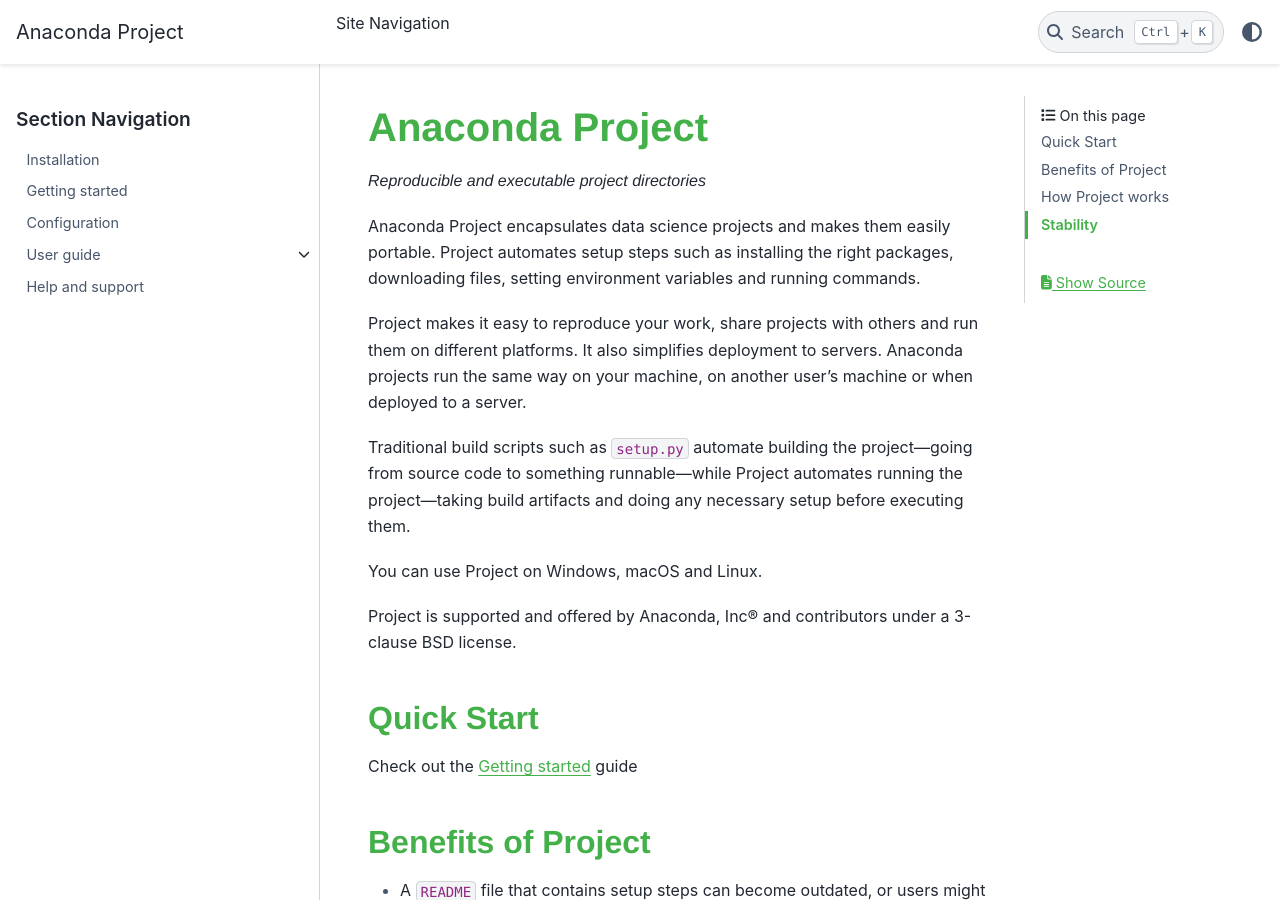
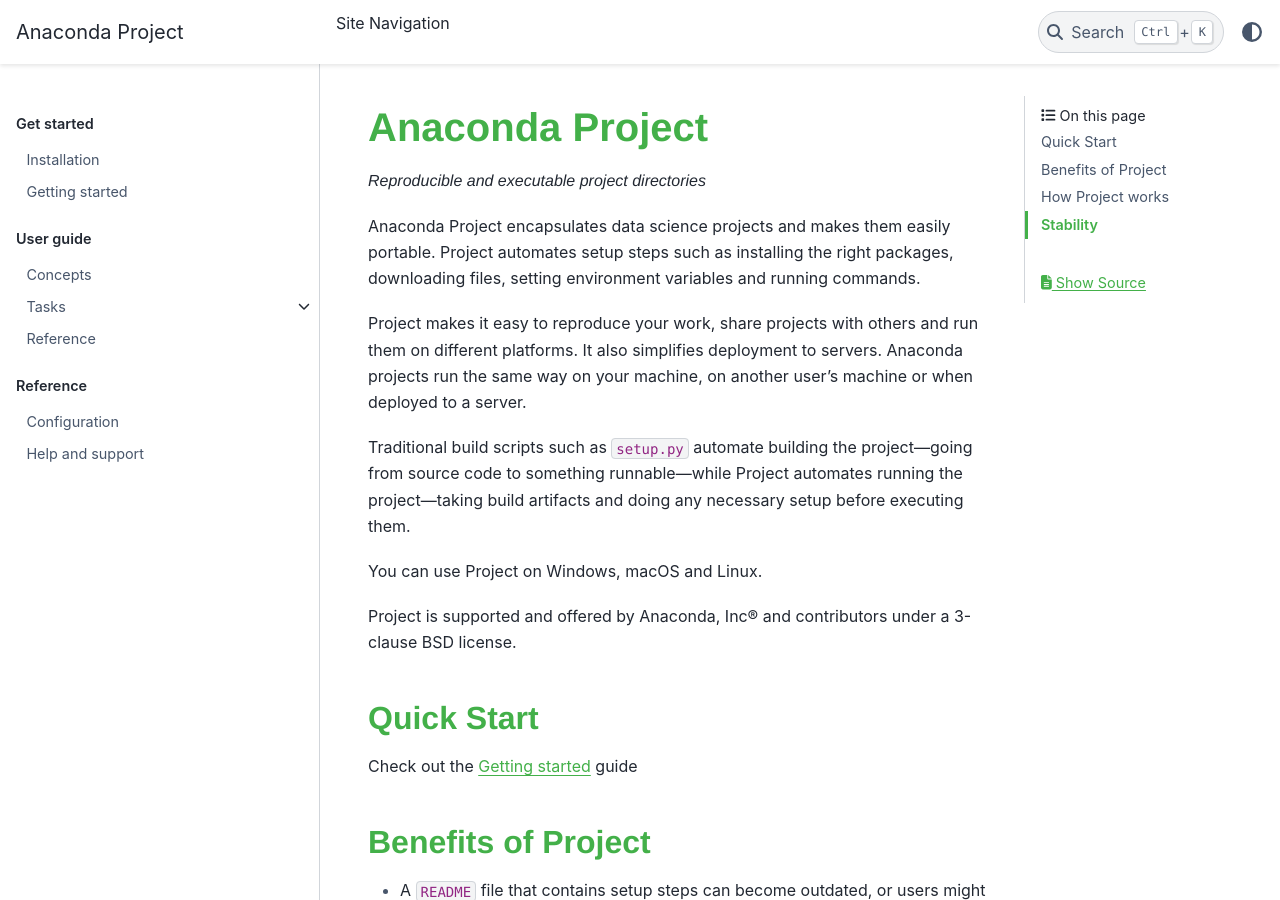
Before and after one commit to anaconda/anaconda-project, a Sphinx documentation site: the page built from docs/source/index.rst, in a window 1280 px wide and 900 px high. Built offline with Sphinx 7.4.7 and the PyData theme 0.15.4, drawn with Linux system fonts in a browser that asks for light colours.

Commit message:
Updated left side TOC styling

```diff
--- a/docs/source/_templates/sidebar-nav-bs-override.html
+++ b/docs/source/_templates/sidebar-nav-bs-override.html
@@ -9,7 +9,6 @@
 
 <nav class="bd-links" id="bd-docs-nav" aria-label="{{ _('Section navigation') }}">
   <p class="bd-links__title" role="heading" aria-level="1">
-    {{ _("Section Navigation") }}
   </p>
   <div class="bd-toc-item navbar-nav">
     {{ sidebar_nav_html }}
--- a/docs/source/index.rst
+++ b/docs/source/index.rst
@@ -94,11 +94,27 @@
 .. toctree::
    :maxdepth: 1
    :hidden:
+   :caption: Get started
 
    install
    getting-started
+
+.. toctree::
+   :maxdepth: 1
+   :hidden:
+   :caption: User guide
+
+   user-guide/concepts
+   user-guide/tasks/index
+   user-guide/reference
+
+.. toctree::
+   :maxdepth: 1
+   :hidden:
+   :caption: Reference
+
    config
-   user-guide/index
    help-support
 
+
 .. |reg|	unicode:: U+000AE .. REGISTERED SIGN
```
Also changed, not shown: docs/source/user-guide/index.rst (deleted, +0 -10 lines).
